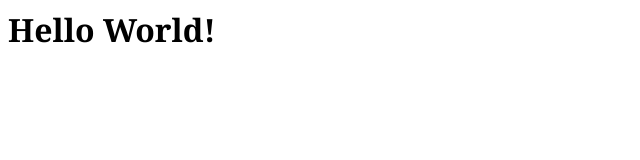
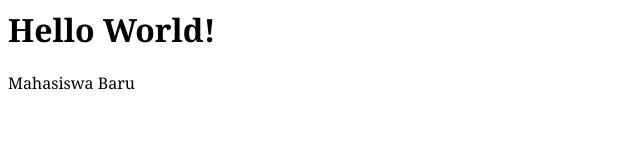
Before and after one commit to reivanrevin/cloud, a plain HTML site: page index.html in a window 1280 px wide. Shown: the whole page, without its empty margins (0-640 px from the left). Drawn offline with Linux system fonts and the light colour scheme.

Commit message:
menambahkan tulisan mahasiswa baru

```diff
--- a/index.html
+++ b/index.html
@@ -8,7 +8,7 @@
 
 <body>
     <h1>Hello World!</h1>
-
+    <p>Mahasiswa Baru</p>
     <script src="script.js"></script>
 </body>
 
```
